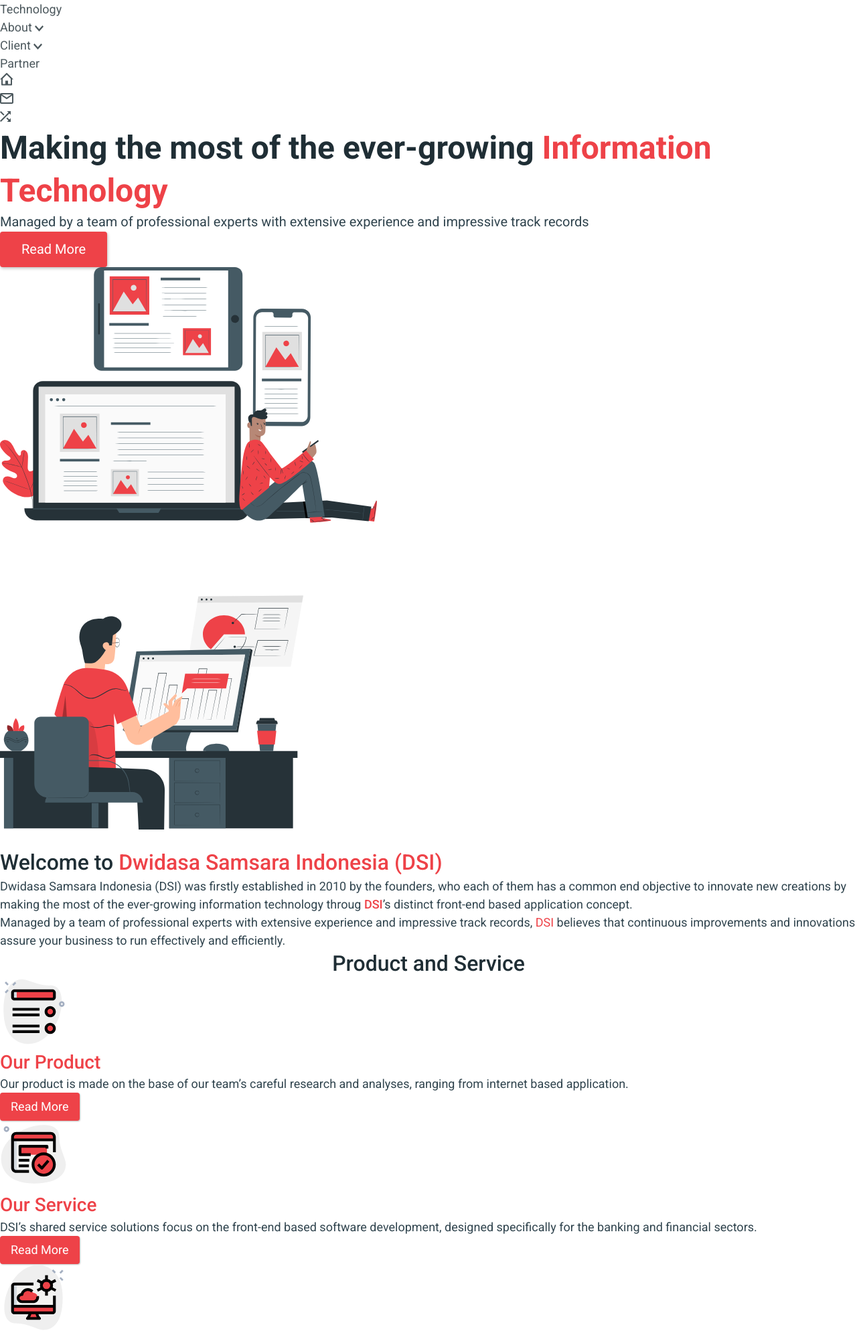
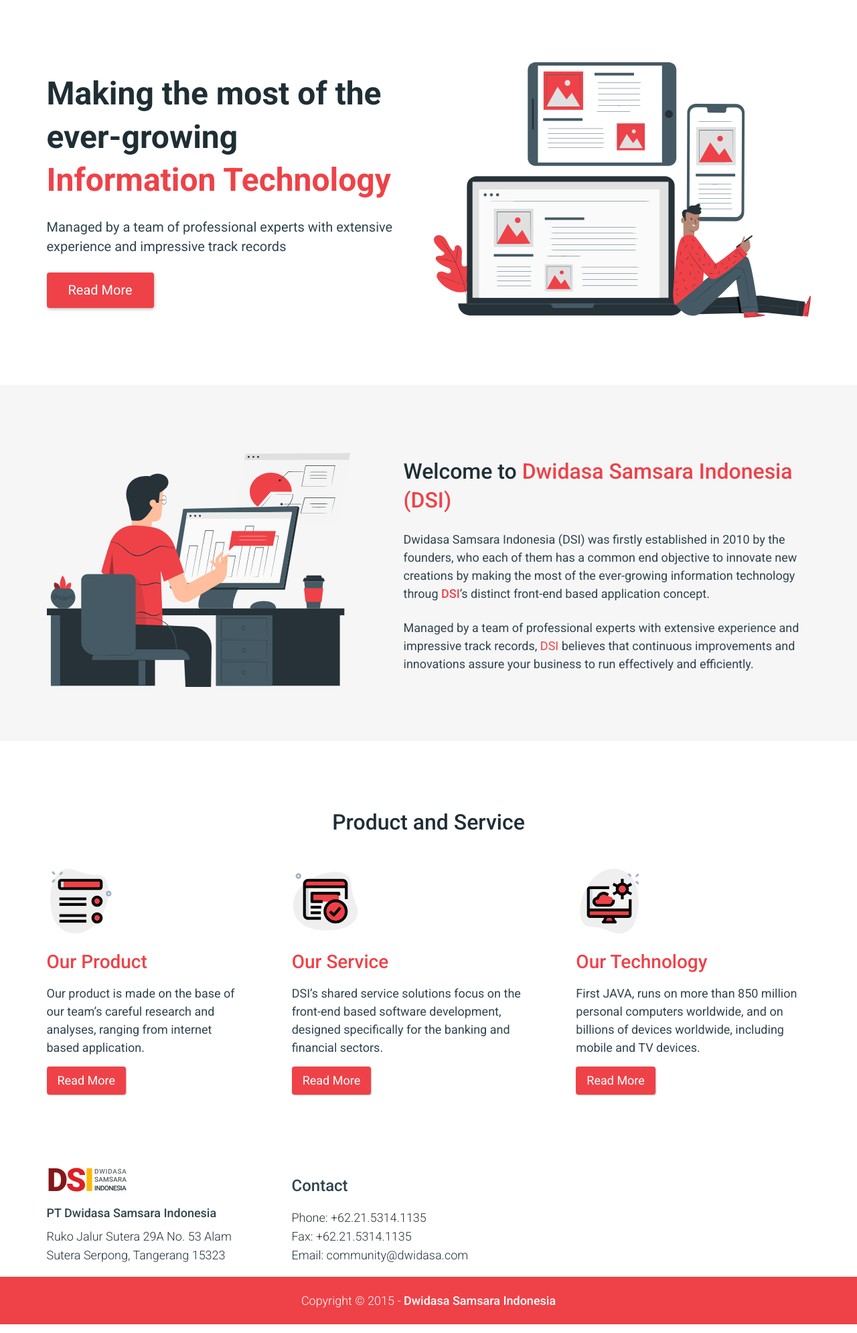
Before and after one commit to sofi-dobriak/DSI-digital-company, a plain HTML site: page index.html in a window 1280 px wide. Shown: the part 117-2108 px from the top of the page at 67% size. Drawn offline with nearby package versions, Linux system fonts and the light colour scheme.

Commit message:
add last styles

```diff
--- a/css/styles.css
+++ b/css/styles.css
@@ -1,3 +1,8 @@
+* {
+    box-sizing: border-box;
+    scroll-behavior: smooth;
+}
+
 body {
     font-family: "Roboto", sans-serif;
     font-weight: 400;
@@ -13,13 +18,15 @@
 }
 
 p {
-    padding: 0;
-    margin: 0;
+    margin-top: 0;
 }
 
 h1,
 h2,
-h3 {
+h3,
+h4,
+h5,
+h6 {
     padding: 0;
     margin: 0;
 }
@@ -43,6 +50,13 @@
     font-style: normal;
 }
 
+.container {
+    width: 100%;
+    max-width: 1173px;
+    margin: 0 auto;
+    padding: 0 16px;
+}
+
 .section-title {
     color: #1f2e35;
 }
@@ -53,23 +67,67 @@
 
 /* Navigation */
 
+.nav-container {
+    display: flex;
+    align-items: center;
+}
+
+.nav-link {
+    display: flex;
+    flex-grow: 1;
+    justify-content: center;
+    gap: 50px;
+}
+
+.nav-img {
+    display: flex;
+    gap: 24px;
+}
+
+.logo {
+    padding-top: 22px;
+}
+
 .nav-item {
     font-weight: 400;
     font-size: 18px;
     color: rgba(31, 46, 53, 0.8);
 }
 
+.nav-item:hover,
+.nav-item:focus {
+    color: #ee4248;
+    ;
+}
+
 /* Hero section */
+
+.header-container {
+    display: flex;
+    align-items: center;
+    justify-content: space-between;
+}
+
+.header-text {
+    max-width: 545px;
+}
+
+.hero-section {
+    margin-bottom: 100px;
+    padding-top: 125px;
+}
 
 .hero-title {
     font-weight: 700;
     font-size: 48px;
     line-height: 1.33687;
+    margin-bottom: 24px;
 }
 
 .hero-text {
     font-size: 20px;
     line-height: 1.44687;
+    margin-bottom: 24px;
 }
 
 .hero-btn {
@@ -84,23 +142,68 @@
 
 /* About company */
 
+.about-container {
+    display: flex;
+    align-items: center;
+    gap: 80px;
+}
+
+.about-section {
+    margin-bottom: 100px;
+    background-color: #F6F6F6;
+}
+
+.about-img {
+    margin-bottom: 60px;
+}
+
 .about-title {
     font-weight: 500;
     font-size: 32px;
     line-height: 1.33687;
+    padding-top: 54px;
+    margin-bottom: 24px;
 }
 
 .about-accent {
     font-weight: 500;
 }
 
+.about-text {
+    margin-bottom: 24px;
+}
+
 /* Product and Servic */
+
+.product-container {
+    display: flex;
+    flex-direction: column;
+}
+
+.product-list {
+    display: flex;
+    gap: 80px;
+    margin: 0 auto;
+}
+
+.product-item {
+    flex-basis: calc((100% - 32) / 3);
+}
+
+.product-section {
+    margin-bottom: 100px;
+}
+
+.product-img {
+    margin-bottom: 15px;
+}
 
 .product-title {
     font-weight: 500;
     font-size: 32px;
     line-height: 1.33687;
     text-align: center;
+    margin-bottom: 46px;
 }
 
 .product-sub-title {
@@ -108,6 +211,11 @@
     font-size: 28px;
     line-height: 1.33687;
     color: #ee4248;
+    margin-bottom: 15px;
+}
+
+.product-text {
+    margin-bottom: 15px;
 }
 
 .product-btn {
@@ -121,26 +229,60 @@
 
 /* Footer */
 
+.footer-container {
+    display: flex;
+    align-items: center;
+    gap: 48px;
+}
+
+.address-list {
+    margin-bottom: 18px;
+    max-width: 318px;
+}
+
 .address-title {
     font-weight: 500;
+    margin-bottom: 8px;
 }
 
-.address-text {
+.address-link {
     font-weight: 300;
     line-height: 1.49187;
+    color: #263238;
+}
+
+.address-link:hover,
+.address-link:focus {
+    color: #ee4248;
+}
+
+.contact-title {
+    font-weight: 500;
+    font-size: 24px;
+    margin-bottom: 16px;
 }
 
 .contact-item {
     font-weight: 300;
     line-height: 1.49187;
     color: #263238;
+
+}
+
+.contact-item:hover,
+.contact-item:focus {
+    color: #ee4248;
 }
 
 .footer-text {
+    width: 100%;
+    font-weight: 300;
     color: #fff;
     background-color: #ee4248;
+    padding: 22px 0;
+    text-align: center;
 }
 
-.footer-accent{
+.footer-accent {
     font-weight: 500;
 }
```
